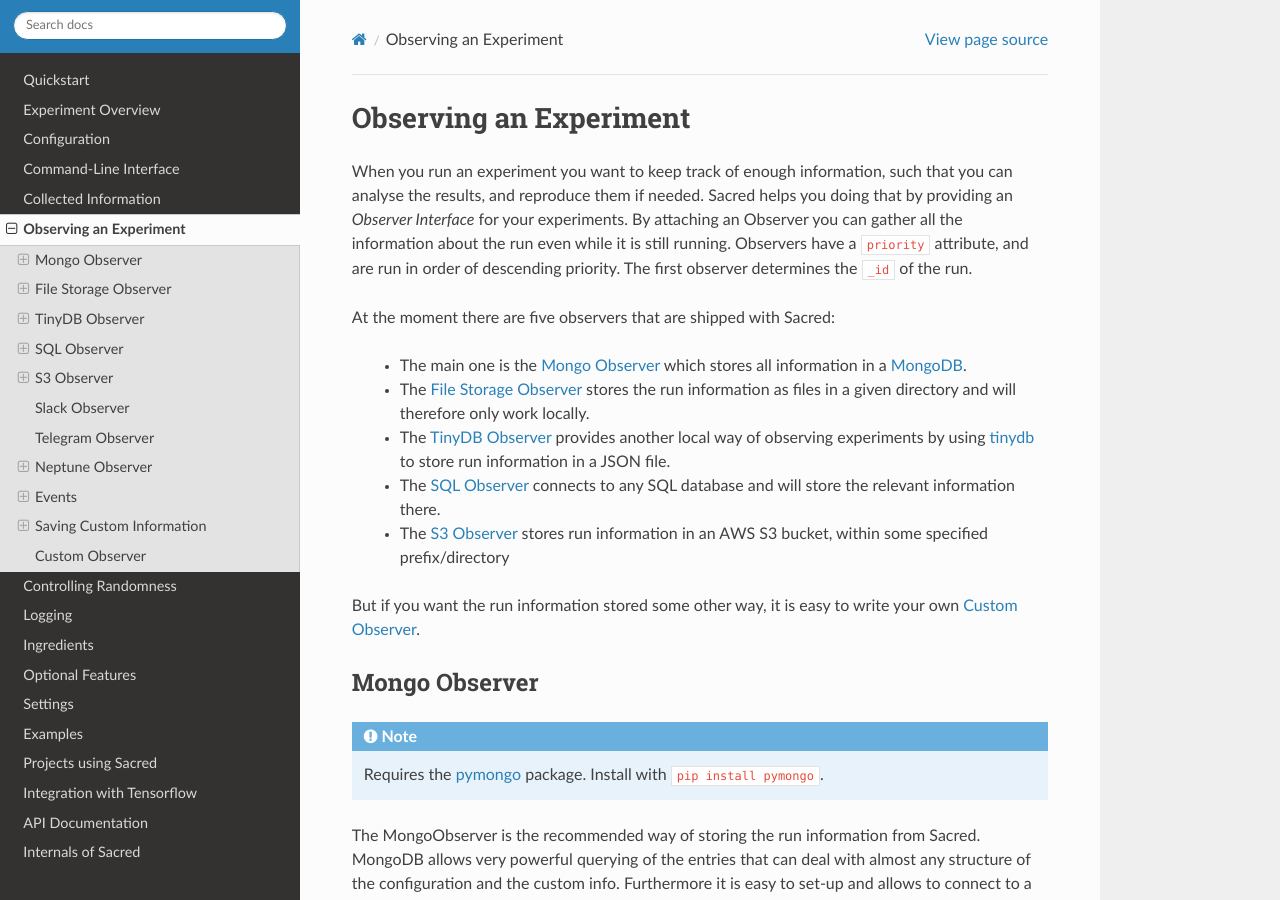
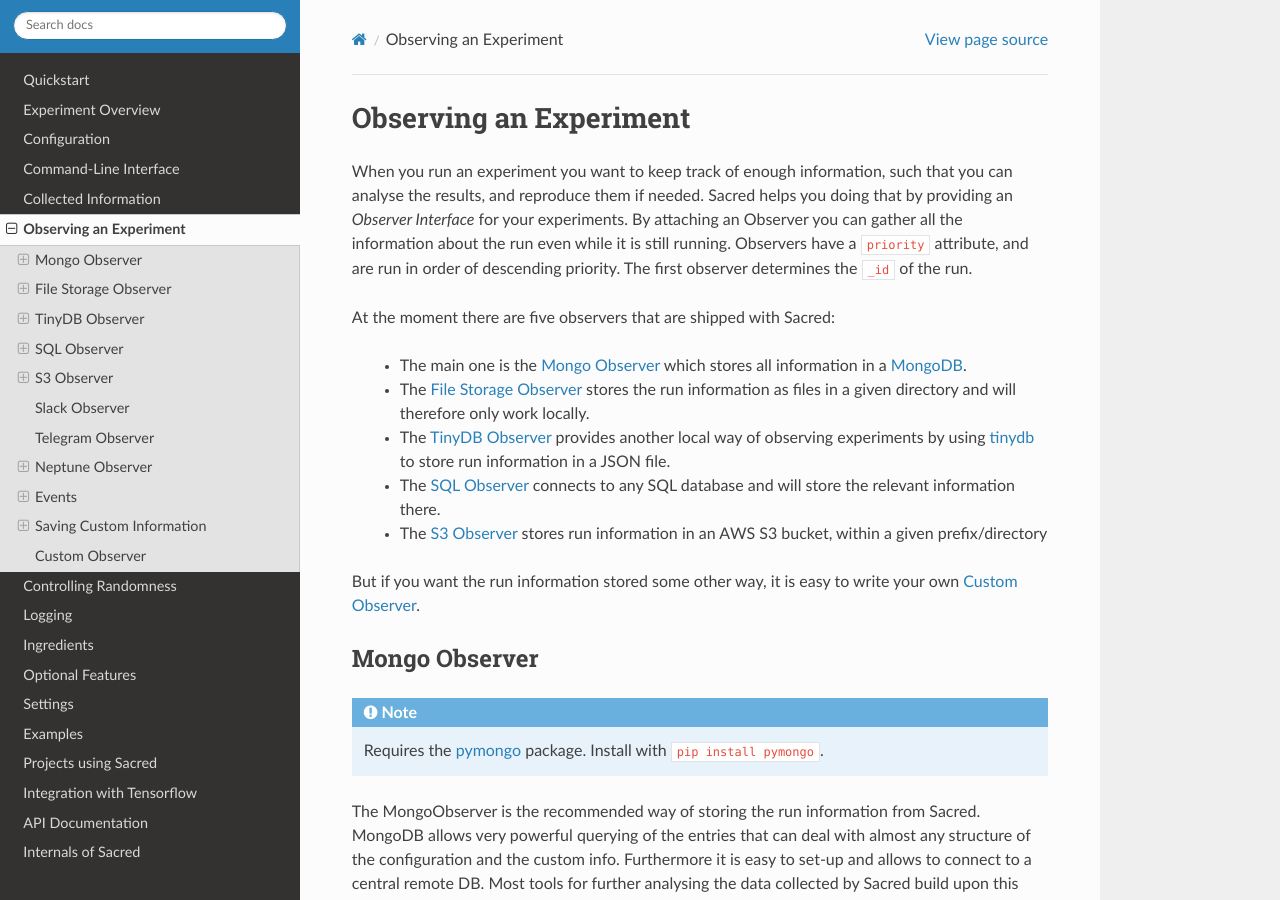
Before and after one commit to IDSIA/sacred, a Sphinx documentation site: the page built from docs/observers.rst, in a window 1280 px wide and 900 px high. Built offline with Sphinx 7.4.7 and the Read the Docs theme 2.0.0, drawn with Linux system fonts in a browser that asks for light colours.

Commit message:
clean up docs

```diff
--- a/docs/observers.rst
+++ b/docs/observers.rst
@@ -21,7 +21,7 @@
  * The :ref:`sql_observer` connects to any SQL database and will store the
    relevant information there.
  * The :ref:`s3_observer` stores run information in an AWS S3 bucket, within
-   some specified prefix/directory
+   a given prefix/directory
 
 
 But if you want the run information stored some other way, it is easy to write
```
